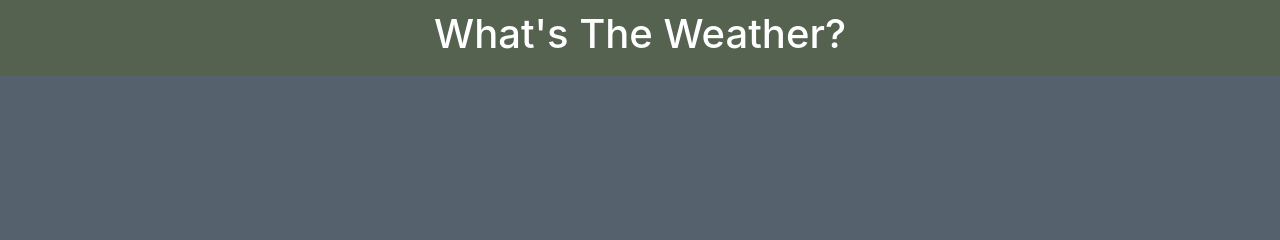
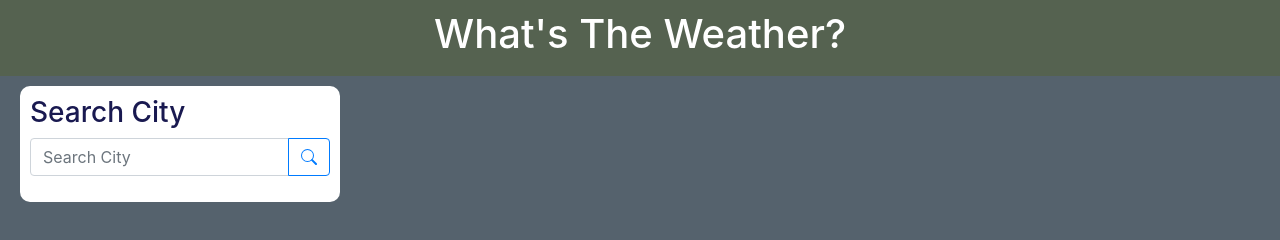
Before and after one commit to ztayut2tx/Whats-The-Weather, a plain HTML site: page index.html in a window 1280 px wide. Drawn offline with nearby package versions, Linux system fonts and the light colour scheme.

Commit message:
input box for city search and save into local storage

```diff
--- a/index.html
+++ b/index.html
@@ -12,4 +12,29 @@
             What's The Weather?
         </h1>
     </header>
+
+    <div class="container" id="cityInput">
+        <div class="row">
+            <div class="col">
+                <h3>Search City</h3>
+                <form>
+                    <div class="input-group mb-3">
+                        <input type="text" class="form-control" placeholder="Search City" aria-label="Search City" aria-describedby="Search Feild" id="searchInput">
+                        <div class="input-group-append">
+                          <button class="btn btn-outline-primary" type="button" id="searchBtn"><svg width="1em" height="1em" viewBox="0 0 16 16" class="bi bi-search" fill="currentColor" xmlns="http://www.w3.org/2000/svg">
+                            <path fill-rule="evenodd" d="M10.442 10.442a1 1 0 0 1 1.415 0l3.85 3.85a1 1 0 0 1-1.414 1.415l-3.85-3.85a1 1 0 0 1 0-1.415z"/>
+                            <path fill-rule="evenodd" d="M6.5 12a5.5 5.5 0 1 0 0-11 5.5 5.5 0 0 0 0 11zM13 6.5a6.5 6.5 0 1 1-13 0 6.5 6.5 0 0 1 13 0z"/>
+                          </svg></button>
+                        </div>
+                      </div>
+                </form>
+            </div>
+        </div>
+    </div>
+
+    <script src="https://code.jquery.com/jquery-3.5.1.slim.min.js" integrity="sha384-DfXdz2htPH0lsSSs5nCTpuj/zy4C+OGpamoFVy38MVBnE+IbbVYUew+OrCXaRkfj" crossorigin="anonymous"></script>
+    <script src="https://cdn.jsdelivr.net/npm/bootstrap@4.5.3/dist/js/bootstrap.bundle.min.js" integrity="sha384-ho+j7jyWK8fNQe+A12Hb8AhRq26LrZ/JpcUGGOn+Y7RsweNrtN/tE3MoK7ZeZDyx" crossorigin="anonymous"></script>
+    <script src="https://cdnjs.cloudflare.com/ajax/libs/jquery/3.5.1/jquery.min.js" integrity="sha512-bLT0Qm9VnAYZDflyKcBaQ2gg0hSYNQrJ8RilYldYQ1FxQYoCLtUjuuRuZo+fjqhx/qtq/1itJ0C2ejDxltZVFg==" crossorigin="anonymous"></script>
+    <script src="https://cdnjs.cloudflare.com/ajax/libs/moment.js/2.24.0/moment.min.js"></script>
+    <script src="script.js"></script>
 </body>
--- a/style.css
+++ b/style.css
@@ -9,3 +9,15 @@ header {
     padding-top: 10px;
     padding-bottom: 10px;
 }
+
+#cityInput {
+    background-color: rgb(255,255,255);
+    color: rgb(25, 25, 80);
+    height: flex;
+    width: 25%;
+    float: left;
+    margin-left: 20px;
+    margin-top: 10px;
+    padding: 10px;
+    border-radius: 10px;
+}
```
